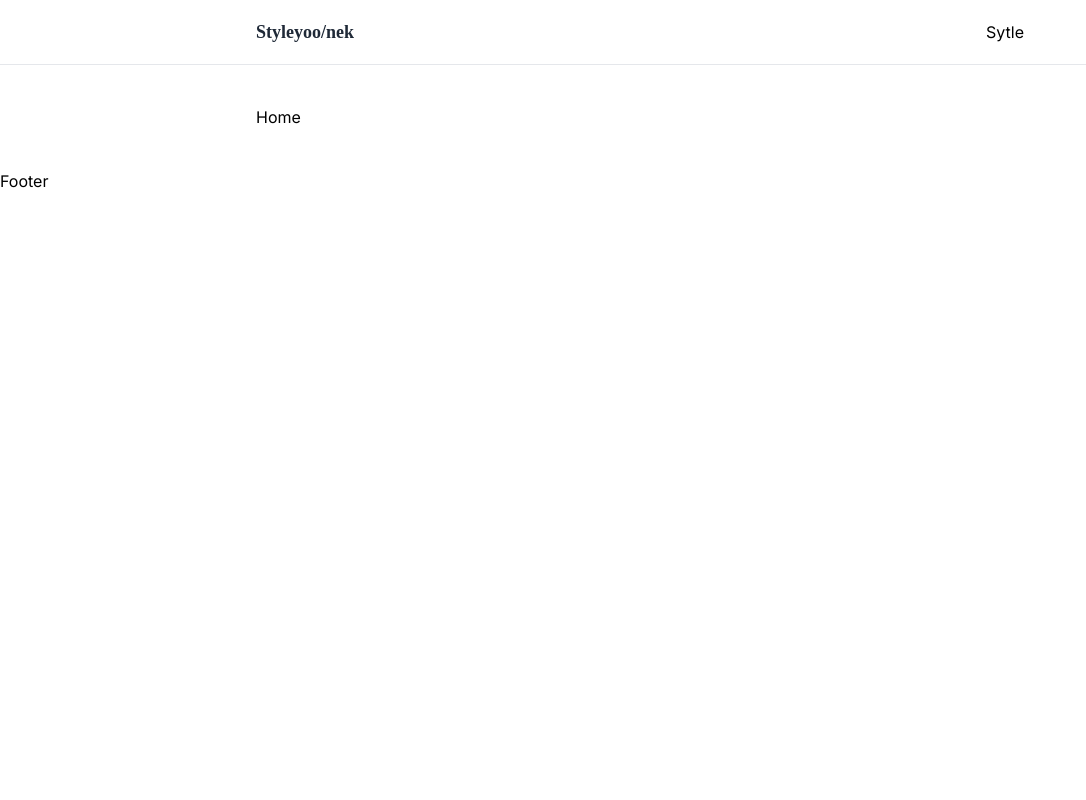
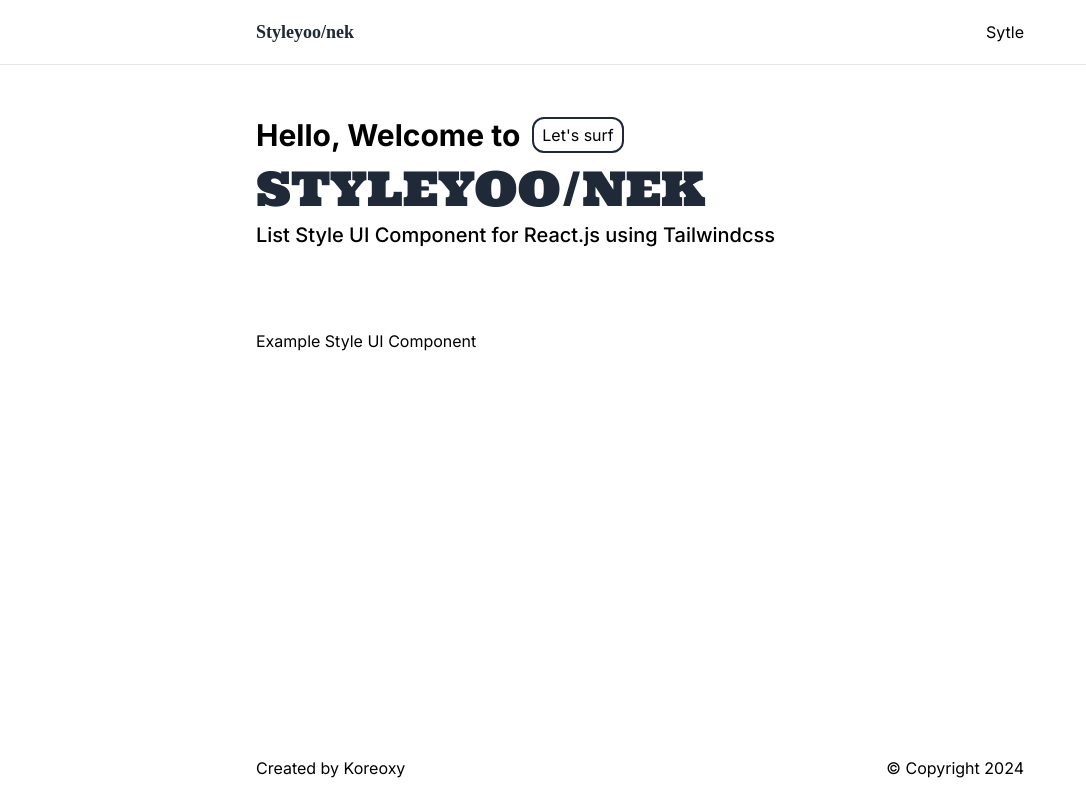
Before and after one commit to koreoxy/styleyoo-nek, a React (Vite) app: page / in a window 1280 px wide. Shown: the whole page, without its empty margins (0-1086 px from the left). Built offline with nearby package versions, Linux system fonts and the light colour scheme; a web font is replaced by a local one.

Commit message:
add : style home and footer

```diff
--- a/index.html
+++ b/index.html
@@ -15,6 +15,10 @@
       href="https://fonts.googleapis.com/css2?family=Inter:wght@100..900&display=swap"
       rel="stylesheet"
     />
+    <link
+      href="https://fonts.googleapis.com/css2?family=Ultra&display=swap"
+      rel="stylesheet"
+    />
     <title>Styleyoo/nek</title>
   </head>
   <body>
--- /dev/null
+++ b/src/components/site/Footer.tsx
@@ -0,0 +1,14 @@
+export const Footer = () => {
+  return (
+    <div className="w-full fixed bottom-0">
+      <div className="flex h-16 items-center px-10 sm:px-16 lg:px-44">
+        <div className="mx-auto w-full max-w-3xl space-y-20">
+          <div className="flex justify-between">
+            <div className="justify-start">Created by Koreoxy</div>
+            <div className="justify-end">&copy; Copyright 2024</div>
+          </div>
+        </div>
+      </div>
+    </div>
+  );
+};
--- a/src/components/site/Layout.tsx
+++ b/src/components/site/Layout.tsx
@@ -1,3 +1,4 @@
+import { Footer } from "./Footer";
 import { Navbar } from "./Navbar";
 
 export const Layout = ({ children }: { children: React.ReactNode }) => {
@@ -10,7 +11,7 @@ export const Layout = ({ children }: { children: React.ReactNode }) => {
         <div className="mx-auto max-w-3xl space-y-20">{children}</div>
       </main>
 
-      <div>Footer</div>
+      <Footer />
     </div>
   );
 };
--- a/src/pages/Home.tsx
+++ b/src/pages/Home.tsx
@@ -1,3 +1,22 @@
 export const HomePage = () => {
-  return <div>Home</div>;
+  return (
+    <>
+      <div>
+        <div className="flex gap-3 items-center py-3">
+          <h2 className="text-3xl font-bold">Hello, Welcome to</h2>
+          <button className="transition ease-in-out delay-50 hover:-translate-y-1 hover:scale-110 hover:bg-cyan-100 duration-30 border-2 border-gray-800 hover:border-cyan-200 hover:font-bold rounded-xl py-1 px-2">
+            Let's surf
+          </button>
+        </div>
+        <h1 className="font-ultra text-5xl text-gray-800">STYLEYOO/NEK</h1>
+        <p className="mt-2 text-xl font-medium">
+          List Style UI Component for React.js using Tailwindcss
+        </p>
+      </div>
+
+      <div>
+        <h1>Example Style UI Component</h1>
+      </div>
+    </>
+  );
 };
--- a/tailwind.config.js
+++ b/tailwind.config.js
@@ -5,6 +5,7 @@ export default {
     extend: {
       fontFamily: {
         salsa: ["Salsa", "cursive"],
+        ultra: ["Ultra", "system-ui"],
       },
     },
   },
```
